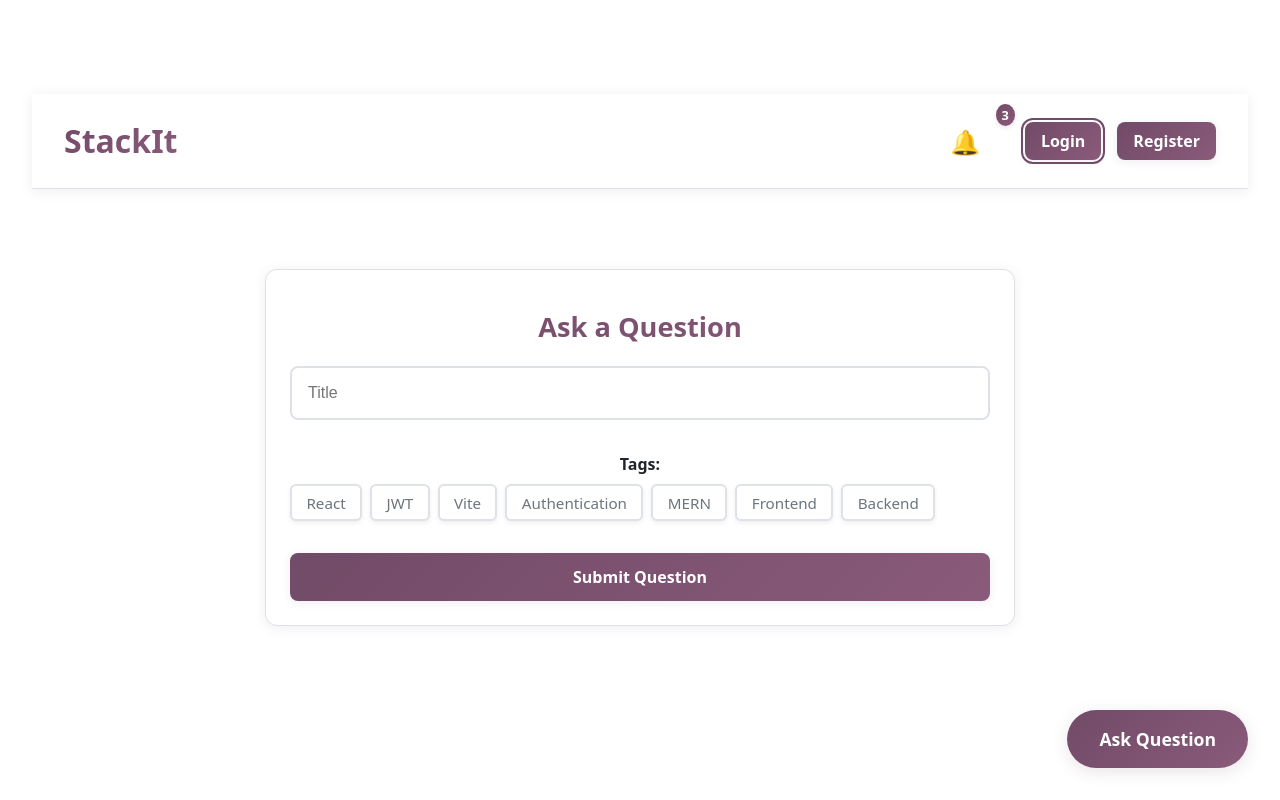
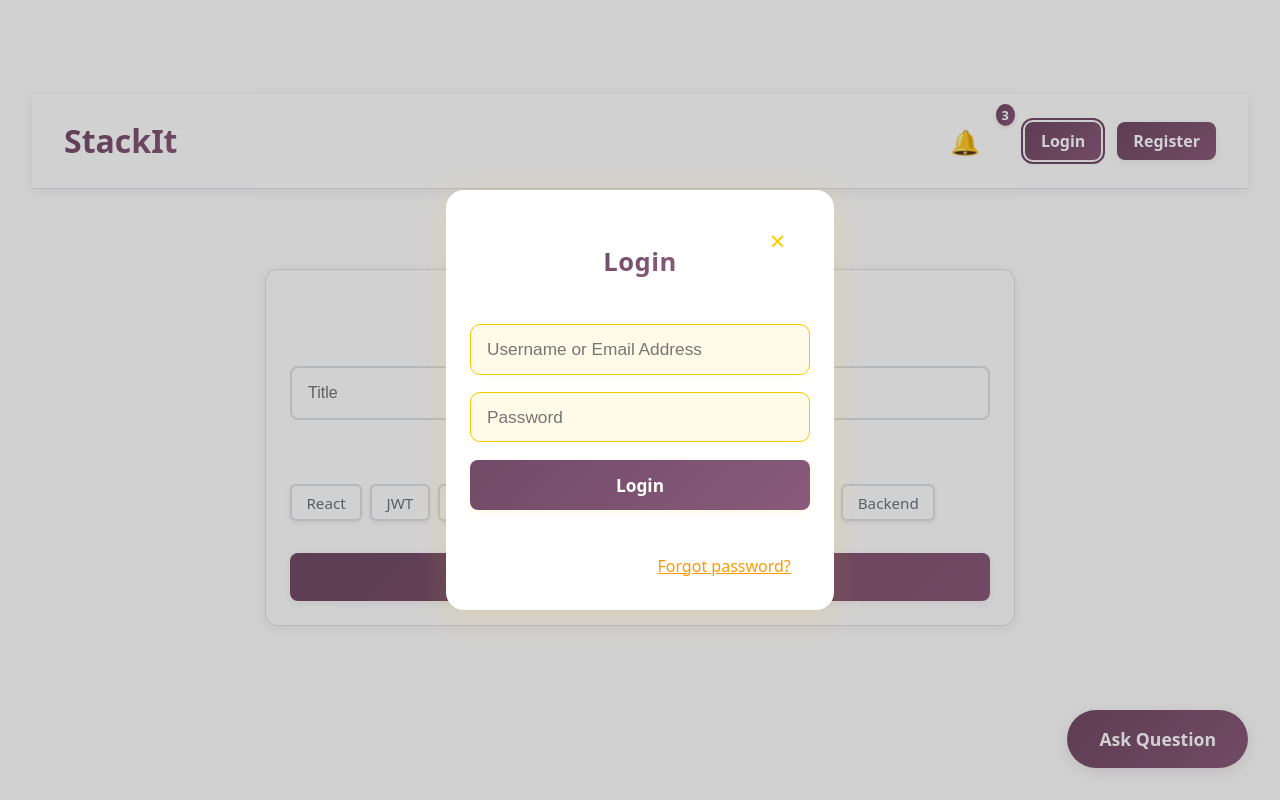
Before and after one commit to shahkushal38/odoo-stack-it, a React (Vite) app in the folder frontend/: page /ask in a window 1280 px wide. Both pictures are taken after a click on the button "Login". Built offline with nearby package versions, Linux system fonts and the light colour scheme.

Commit message:
Login Modal

```diff
--- a/frontend/src/App.jsx
+++ b/frontend/src/App.jsx
@@ -4,8 +4,7 @@ import './App.css'
 import Navbar from './components/Navbar/Navbar'
 import Home from './pages/Home/Home'
 import AskQuestion from './pages/AskQuestion/AskQuestion'
-import QuestionDetail from './pages/QuestionDetail'
-import Notifications from './pages/Notifications'
+import Notifications from './pages/Notifications/Notifications'
 
 function App() {
   const [showNotifications, setShowNotifications] = useState(false)
--- /dev/null
+++ b/frontend/src/components/LoginModal/LoginModal.css
@@ -0,0 +1,118 @@
+.login-modal__backdrop {
+  position: fixed;
+  top: 0; left: 0; right: 0; bottom: 0;
+  background: rgba(0,0,0,0.18);
+  display: flex;
+  align-items: center;
+  justify-content: center;
+  z-index: 999;
+}
+.login-modal {
+  background: #fff;
+  border-radius: 18px;
+  box-shadow: 0 6px 32px rgba(255, 204, 0, 0.15);
+  padding: 2rem 1.5rem 1.5rem 1.5rem;
+  margin: 2.5rem 0;
+  position: relative;
+  min-width: 340px;
+  max-width: 95vw;
+  display: flex;
+  flex-direction: column;
+  align-items: center;
+  gap: 1.5rem;
+}
+.login-modal__title {
+  font-size: 1.6rem;
+  font-weight: 700;
+  background: linear-gradient(135deg, var(--primary-color), var(--primary-light));
+  -webkit-background-clip: text;
+  -webkit-text-fill-color: transparent;
+  background-clip: text;
+  color: transparent;
+  margin-bottom: 1.2rem;
+  text-align: center;
+  letter-spacing: 0.5px;
+}
+.login-modal__form {
+  width: 100%;
+  display: flex;
+  flex-direction: column;
+  gap: 1.1rem;
+}
+.login-modal__input {
+  border-radius: 10px;
+  border: 1.5px solid #f9c900;
+  padding: 0.85rem 1rem;
+  font-size: 1.08rem;
+  width: 90%;
+  background: #fffbe8;
+  box-shadow: 0 1px 6px rgba(255, 204, 0, 0.09);
+  transition: border 0.2s;
+}
+.login-modal__input:focus {
+  border-color: #f90;
+  outline: none;
+}
+.login-modal__submit {
+  background: linear-gradient(135deg, var(--primary-color), var(--primary-light));
+  color: #fff;
+  border: none;
+  border-radius: 8px;
+  padding: 0.85rem 1.5rem;
+  font-weight: 600;
+  font-size: 1.08rem;
+  cursor: pointer;
+  transition: box-shadow 0.2s, background 0.2s;
+  box-shadow: 0 2px 10px rgba(255, 204, 0, 0.13);
+}
+.login-modal__submit:hover {
+  box-shadow: 0 4px 18px rgba(255, 204, 0, 0.22);
+  background: linear-gradient(135deg, var(--primary-color), var(--primary-light));
+}
+.login-modal__forgot {
+  background: none;
+  border: none;
+  color: #f90;
+  font-size: 1rem;
+  margin-top: 0.7rem;
+  cursor: pointer;
+  text-decoration: underline;
+  align-self: flex-end;
+  transition: color 0.2s;
+}
+.login-modal__forgot:hover {
+  color: #fc0;
+}
+.login-modal__close {
+  position: absolute;
+  top: 1rem;
+  right: 1rem;
+  background: none;
+  border: none;
+  font-size: 1.7rem;
+  color: #fc0;
+  cursor: pointer;
+  transition: color 0.2s;
+}
+.login-modal__close:hover {
+  color: #f90;
+}
+@media (max-width: 500px) {
+  .login-modal {
+    padding: 0.7rem;
+    min-width: 98vw;
+    margin: 1.2rem 0;
+    gap: 1rem;
+  }
+  .login-modal__title {
+    font-size: 1.1rem;
+  }
+  .login-modal__input {
+    padding: 0.6rem 0.8rem;
+    font-size: 0.95rem;
+  }
+  .login-modal__submit {
+    padding: 0.6rem 1rem;
+    font-size: 1rem;
+  }
+}
--- /dev/null
+++ b/frontend/src/components/LoginModal/LoginModal.jsx
@@ -0,0 +1,45 @@
+import React, { useState } from 'react';
+import './LoginModal.css';
+
+const LoginModal = ({ isOpen, onClose, onSubmit }) => {
+  const [username, setUsername] = useState('');
+  const [password, setPassword] = useState('');
+
+  if (!isOpen) return null;
+
+  const handleSubmit = e => {
+    e.preventDefault();
+    onSubmit({ username, password });
+  };
+
+  return (
+    <div className="login-modal__backdrop" onClick={onClose}>
+      <div className="login-modal" onClick={e => e.stopPropagation()}>
+        <h2 className="login-modal__title">Login</h2>
+        <form className="login-modal__form" onSubmit={handleSubmit}>
+          <input
+            type="text"
+            className="login-modal__input"
+            placeholder="Username or Email Address"
+            value={username}
+            onChange={e => setUsername(e.target.value)}
+            required
+          />
+          <input
+            type="password"
+            className="login-modal__input"
+            placeholder="Password"
+            value={password}
+            onChange={e => setPassword(e.target.value)}
+            required
+          />
+          <button type="submit" className="login-modal__submit">Login</button>
+        </form>
+        <button className="login-modal__forgot" onClick={() => alert('Password reset flow')}>Forgot password?</button>
+        <button className="login-modal__close" onClick={onClose}>×</button>
+      </div>
+    </div>
+  );
+};
+
+export default LoginModal;
--- a/frontend/src/components/Navbar/Navbar.jsx
+++ b/frontend/src/components/Navbar/Navbar.jsx
@@ -1,7 +1,17 @@
-import React from 'react';
+import React, { useState } from 'react';
 import './Navbar.css';
+import LoginModal from '../LoginModal/LoginModal';
 
-const Navbar = ({ onNotificationsClick, notificationCount }) => (
+const Navbar = ({ onNotificationsClick, notificationCount }) => {
+  const [showLogin, setShowLogin] = useState(false);
+
+  const handleLoginSubmit = (data) => {
+    // Dummy login handler
+    alert(`Logged in as: ${data.username}`);
+    setShowLogin(false);
+  };
+
+  return (
     <nav className="navbar">
       <div className="navbar__logo">StackIt</div>
       <div className="navbar__actions">
@@ -11,10 +21,16 @@ const Navbar = ({ onNotificationsClick, notificationCount }) => (
             <span className="navbar__badge">{notificationCount}</span>
           )}
         </button>
-      <button className="navbar__login">Login</button>
+        <button className="navbar__login" onClick={() => setShowLogin(true)}>Login</button>
         <button className="navbar__register">Register</button>
       </div>
+      <LoginModal
+        isOpen={showLogin}
+        onClose={() => setShowLogin(false)}
+        onSubmit={handleLoginSubmit}
+      />
     </nav>
   );
+};
 
 export default Navbar;
```
Also changed, not shown: frontend/src/pages/Notifications/Notifications.css (renamed from frontend/src/pages/Notifications.css), frontend/src/pages/Notifications/Notifications.jsx (renamed from frontend/src/pages/Notifications.jsx). Lines whose indentation alone changed are shown as unchanged.
